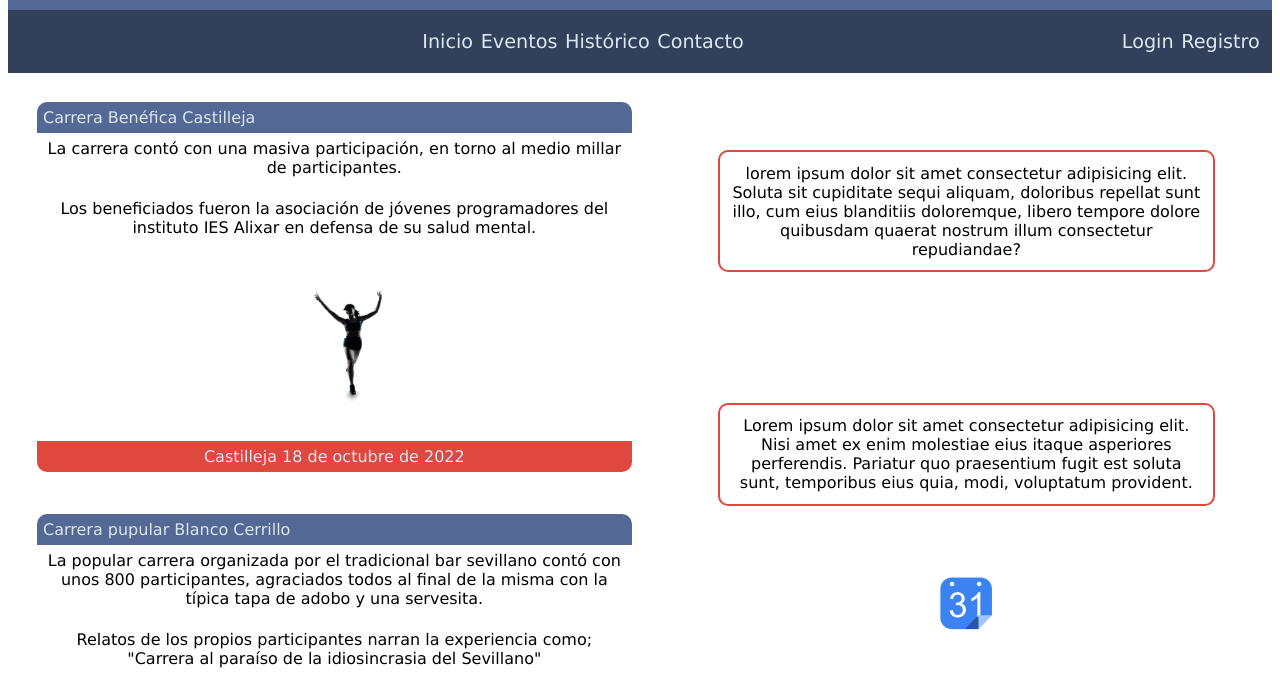
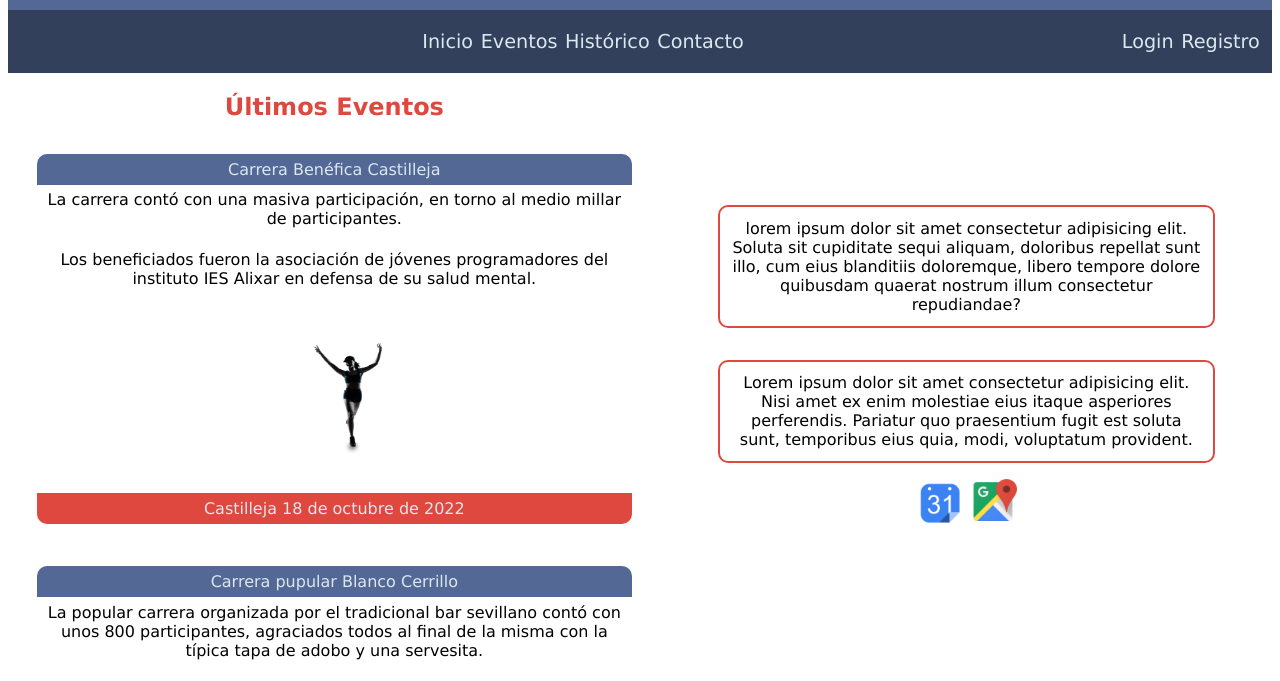
Before and after one commit to AJota1998/ejerciciosInterfaceAJota, a plain HTML site: page LayoutResponsive/index.html in a window 1280 px wide. Shown: the part 104-785 px from the top of the page. Drawn offline with Linux system fonts and the light colour scheme.

Commit message:
fin layout

```diff
--- a/LayoutResponsive/css/styles.css
+++ b/LayoutResponsive/css/styles.css
@@ -10,12 +10,9 @@
     Geneva, Verdana, sans-serif;
 
 ---Colores---
-    green
-    hotpink
-    blue
-    black
-    skyblue
-    yellow
+    rgb(83, 104, 148)
+    rgb(219, 232, 240)
+    rgb(223, 72, 63)
 */
 
 /*Creamos una clase container que contiene todos nuestros elementos*/
@@ -46,17 +43,20 @@ header {
     height: 5em;
 }
 
+/*Estableciendo la imagen lupa al lado del buscador*/
 .lupa {
     width: 1em;
     height: 1em;
 }
 
+/*Establecemos el input del buscador*/
 input {
     width: 15em;
     height: 2em;
     border-radius: 10px;
     border: solid 2px rgb(223, 72, 63);
 }
+
 /*Creamos nuestra barra de navegación*/
 nav {
     grid-column: 1 / 3;
@@ -78,26 +78,28 @@ li {
     font-size: 1.2em;
 }
 
+/*Seleccionamos el primer hijo de la lista para aplicar un margen
+y que se centre*/
 li:first-child {
     margin-left: auto;
 }
 
 /*Utilizamos un selector de hijo para estos 2 elementos de la lista
-y desplazarlo a la derecha, para comprobar que
-funciona cambiamos el color, por ejemplo*/
+y desplazarlo a la derecha*/
 ul li:nth-child(5) {
     margin-left: auto;
 }
 
+/*Damos un poco de padding para que no esté pegado al borde del nav*/
 ul li:last-child {
     padding-right: 1%;
 }
 
+/*Usamos un selector hover que cambia de color al pasar por la lista del nav*/
 ul li:hover {
     font-size: 1.3em;
     color: rgb(223, 72, 63);
 }
-
 
 /*Creamos un section para agrupar todos nuestros article*/
 section {
@@ -105,6 +107,17 @@ section {
     grid-row: 3;
     text-align: center;
     margin: 0%;
+}
+
+/*Seleccionamos el h1 del section para colorearlo*/
+section h1 {
+    color: rgb(223, 72, 63);
+}
+
+/*Seleccionamos el header de nuestro section para centrarlo*/
+section header {
+    display: flex;
+    justify-content: center;
 }
 
 /*Establecemos las propiedades de nuestros article*/
@@ -120,10 +133,6 @@ article {
 
 }
 
-article header {
-    text-align: center;
-}
-
 /*Accedemos al section dentro de nuestros article porque queremos establecer
 propiedades diferentes al section global*/
 article section {
@@ -133,6 +142,7 @@ article section {
     padding: 1%;
 }
 
+/*Definiendo las propiedades de las imagenes de nuestros articles*/
 .corr {
     width: 6em;
     height: 7em;
@@ -161,16 +171,17 @@ article section {
     padding: 2%;
     height: auto;
     width: 80%;
-    margin-bottom: auto;
-    margin-top: auto;
+    margin-bottom: 1em;
+    margin-top: 1em;
 }
 
-.calendar {
-    width: 4em;
-    height: 4em;
+/*Definiendo las propiedades de las imágenes de nuestro aside*/
+.fotosAside {
+    width: 3em;
+    height: 3em;
 }
 
-/*Por último definimos el footer de nuestro layout*/
+/*Definimos el footer de nuestro layout*/
 footer {
     grid-column: 1 / 3;
     grid-row: 4;
@@ -183,16 +194,19 @@ footer {
     color: rgb(219, 232, 240);
 }
 
+/*Establecemos la distribución de los elementos de nuestro footer*/
 footer div {
     display: flex;
     justify-content: space-between;
    padding: auto;
 }
 
+/*Configuración de los parrafos*/
 p {
     margin: 1em;
 }
 
+/*Estableciendo la imágen de nuestro footer*/
 .rrss {
     width: 10em;
     height: 6em;
@@ -202,6 +216,7 @@ p {
 resolución mínima y máxima*/
 @media (min-width: 376px) and (max-width: 666px) {
 
+    /*Disminuimos el tamaño del logo e imput para que se ajuste mejor*/
     .logo {
         width: 5em;
         height: 2em;
@@ -212,6 +227,8 @@ resolución mínima y máxima*/
         height: 2em;
     }
 
+    /*Ocupamos todo el ancho de la pagina con el section, desplazamos abajo al div con el aside
+    ocupando todo el ancho tambien y definimos una nueva fila para el footer*/
     section {
         grid-column: 1 / 3;
         grid-row: 3;
--- a/LayoutResponsive/index.html
+++ b/LayoutResponsive/index.html
@@ -32,6 +32,8 @@
         </nav>
 
         <section>
+
+            <h1>Últimos Eventos</h1>
 
             <article>
                 <header>Carrera Benéfica Castilleja</header>
@@ -75,8 +77,10 @@
                 Lorem ipsum dolor sit amet consectetur adipisicing elit. Nisi amet ex enim molestiae eius itaque asperiores perferendis.
                 Pariatur quo praesentium fugit est soluta sunt, temporibus eius quia, modi, voluptatum provident.
             </aside>
-            <img class="calendar" src="img/calendario.png" alt="calendario">
-
+            <div>
+                <img class="fotosAside" src="img/calendario.png" alt="calendario">
+                <img class="fotosAside" src="img/mapas.png" alt="mapas">
+            </div>
         </div>
 
         <footer>
```
Also changed, not shown: LayoutResponsive/img/mapas.png (added).
